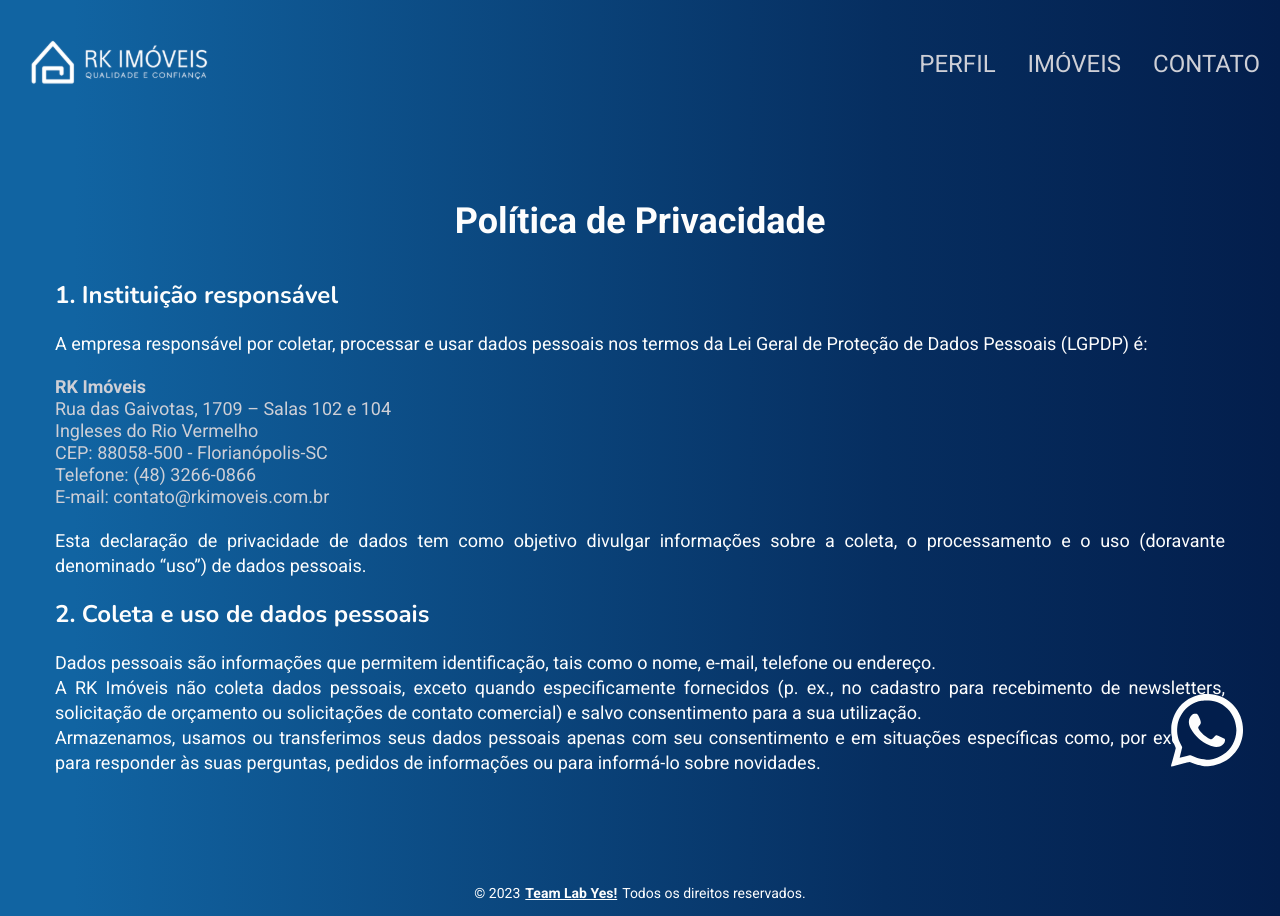
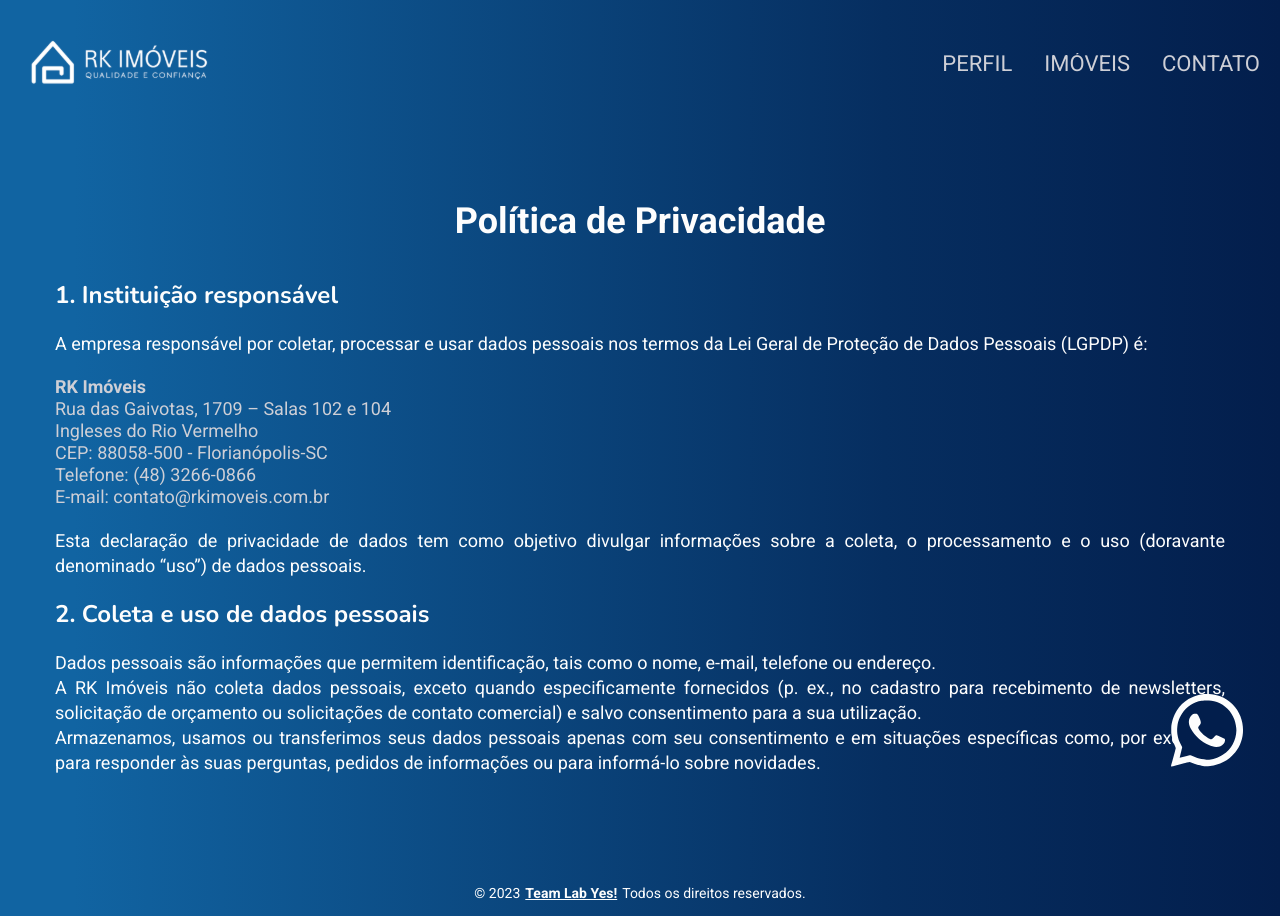
Before and after one commit to labyes24/RK-LP-VERA-MELENDEZ, a React (Vite) app: page /privatePolicy in a window 1280 px wide. Built offline with nearby package versions, Linux system fonts and the light colour scheme.

Commit message:
fix/FEAT-0010: change  font-size of  menu navigation

```diff
--- a/src/presentation/components/Header/styles.js
+++ b/src/presentation/components/Header/styles.js
@@ -115,7 +115,7 @@ export const LinkWrapper = styled.li`
 
     position: relative;
     text-decoration: none;
-    font-size: 2.4rem;
+    font-size: 2rem;
     font-weight: 400;
     line-height: 100%;
     text-transform: uppercase;
@@ -150,6 +150,7 @@ export const LinkWrapper = styled.li`
     > a {
       padding: 0 0;
       color: ${({ theme }) => theme.COLORS['zinc-100']};
+      font-size: 2.2rem;
 
       &:hover {
         color: ${({ theme }) => theme.COLORS.white};
```
